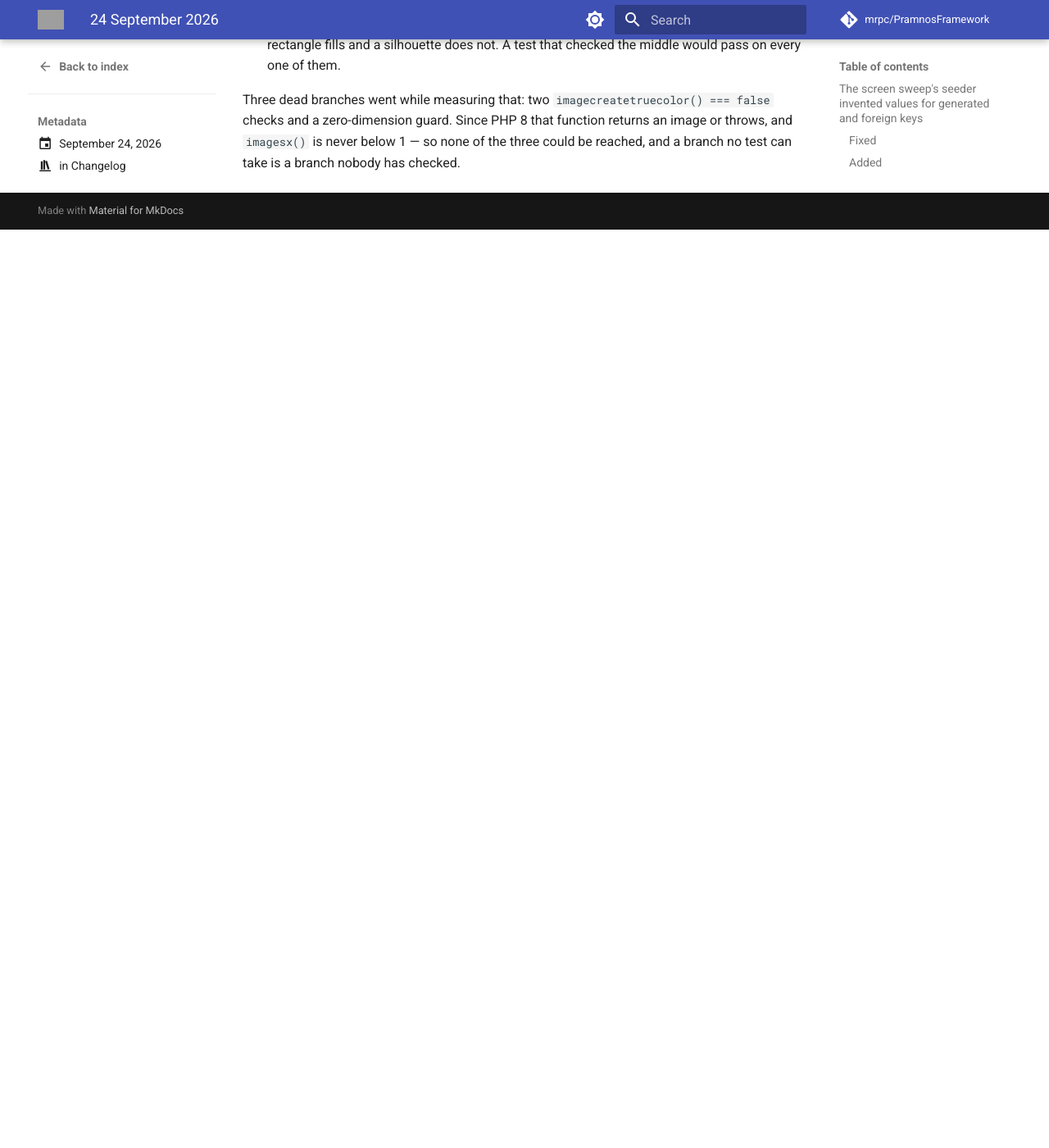
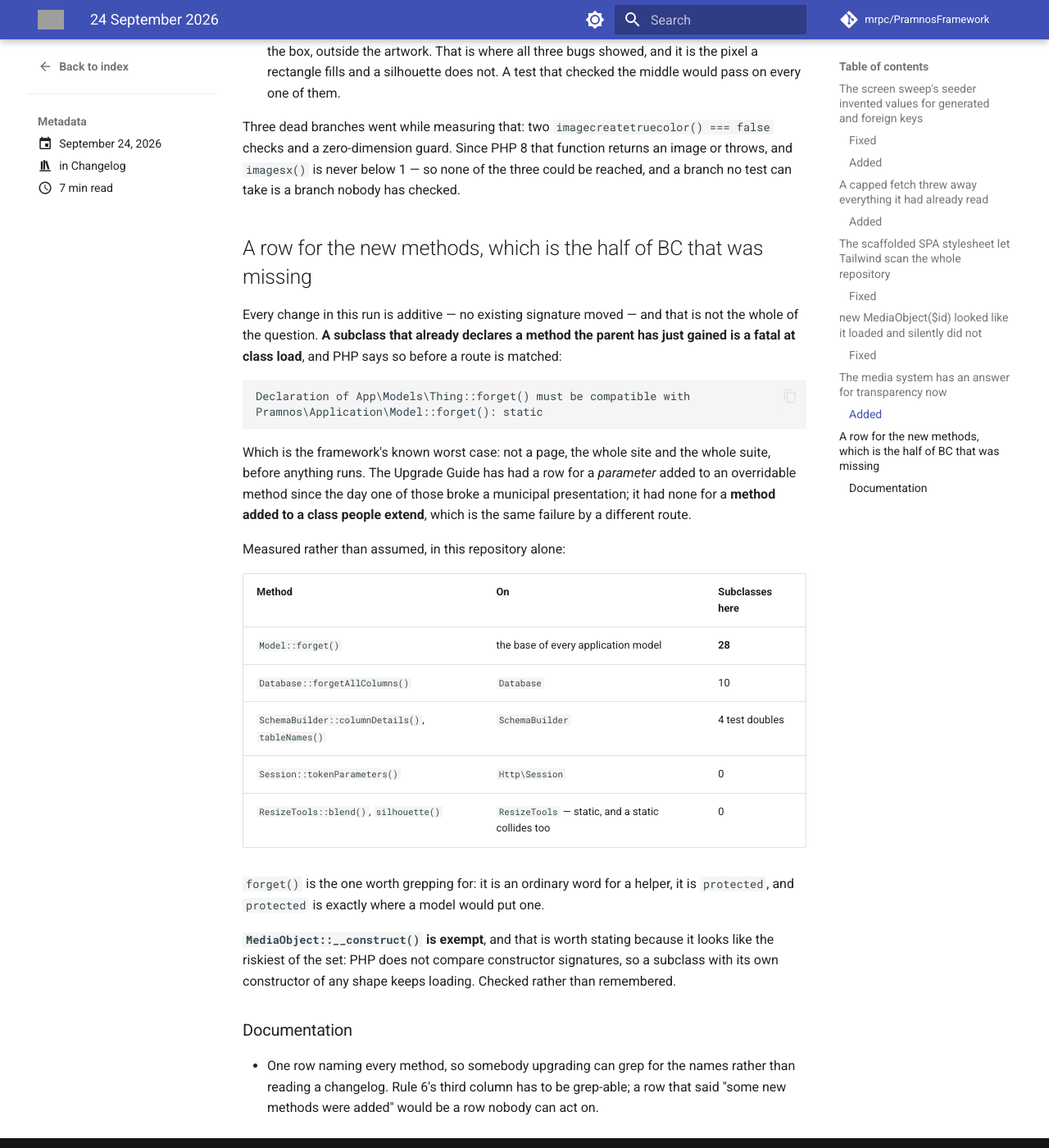
Before and after one commit to mrpc/PramnosFramework, an MkDocs documentation site: the page built from docs/version-history/posts/2026-09-24.md, in a window 1280 px wide and 1400 px high, scrolled down 4517 px. Shown: the whole window at 82% size. Built offline with MkDocs 1.6.1 and Material for MkDocs 9.7.7, drawn with Linux system fonts in a browser that asks for light colours; comment, search, counter and statistics services are not loaded; before the commit the page ends 4797 px from its top, so only the background shows below that; some of the changed text lies outside the part shown; grey boxes are pictures that could not be loaded.

Commit message:
docs(upgrade): a row for the new methods, which is the half of BC that was missing
Every change in this run is additive and no signature moved, and that is not the
whole of the question. A subclass that already declares a method the parent has
just gained is a fatal at class load:

  Declaration of App\Models\Thing::forget() must be compatible with
  Pramnos\Application\Model::forget(): static

Which is the framework's known worst case — not a page, the whole site and the
whole suite, before anything runs. The Upgrade Guide has had a row for a
parameter added to an overridable method since one of those broke a municipal
presentation; it had none for a method added to a class people extend, which is
the same failure by a different route.

Counted in this repository: `Model::forget()` sits on the base of every
application model (28 subclasses here), `Database::forgetAllColumns()` on
`Database` (10), `SchemaBuilder::columnDetails()` / `tableNames()` on a class
four test doubles extend. `forget()` is the one to grep for — an ordinary word
for a helper, and `protected`, which is where a model would put one.

`MediaObject::__construct()` is exempt and the row says so, because it looks like
the riskiest of the set: PHP does not compare constructor signatures. Checked,
not remembered.

````diff
--- a/docs/Pramnos_Upgrade_Guide.md
+++ b/docs/Pramnos_Upgrade_Guide.md
@@ -549,6 +549,7 @@
 | **A failed session-tracking write** | Logged and nothing else. Both dialect branches of `SessionTrackingMiddleware` — and `Addon\System\Session` — caught the exception and called `$session->reset()` and `$auth->logout()`, so any database error writing a tracking row signed the visitor out. | Nothing to do, and worth knowing if you have seen unexplained sign-outs: this was one cause of them. A revoked session still takes effect through `sessions.logout`, on the next request that reaches the database. |
 | **`sessions.url` and `sessions.agent`** | `text` instead of `varchar(255)`, in the create-table and in a new migration for databases that already have them narrow. An OAuth callback carrying three scopes is over 400 characters, and PostgreSQL refused the whole insert. | **Run `migrate` once after upgrading.** Measured on 200,000 rows: **1.4 ms** on PostgreSQL (a catalogue change, no rewrite) and **711 ms** on MySQL (`ALGORITHM=COPY` is the only option, so the table is rebuilt and writes block). The table holds five minutes of visitors, so it is far smaller than that in practice. Nullability is preserved either way. **If an application has a view or materialised view selecting `sessions.url` or `sessions.agent`, PostgreSQL refuses the ALTER** — the migration declines and names the view rather than stopping the run; drop it, run `migrate`, recreate it. A report that assumed `url` fits in 255 characters now sees longer values: they were being lost before, not stored short. |
 | **`Controller::terminate()`** | Exists on the base controller and throws `ApplicationClosedException` under any test runner (`PRAMNOS_TESTING` or either PHPUnit constant) instead of `exit`. The eight framework controllers that each carried their own copy — in four different behaviours — no longer do. | **Grep your application for `function terminate`.** An override declaring anything other than `protected function terminate(): void` is a fatal at class load; one declaring exactly that keeps working and keeps its own behaviour. In tests, a controller action that ends the request now throws instead of exiting or returning: expect `ApplicationClosedException`. `Oauth` no longer throws a bare `\Exception` with the message `OAuth controller terminated` — match the type. |
+| **New methods on classes you may subclass** | `Model::forget()`, `SchemaBuilder::columnDetails()` / `tableNames()`, `Database::forgetAllColumns()`, `Session::tokenParameters()`, `ResizeTools::blend()` / `silhouette()`. All additive — no existing signature changed. | **Grep your application for `function forget`, and for the others if you subclass those classes.** A subclass that already declares a method of the same name with a different signature is a **fatal at class load**, not a runtime error: `Declaration of App\Models\Thing::forget() must be compatible with Pramnos\Application\Model::forget(): static`. `forget()` is the one to check — every model extends `Model` and it is an ordinary word for a helper. Fix by matching the parent's signature (`protected function forget(): static`, widening to `public` is allowed) or renaming yours. `MediaObject::__construct()` is exempt: PHP does not compare constructor signatures. |
 | **`create:crud` output — `load()`** | Generated controllers take the value `load()` returns (`$model = (new Thing($this))->load($id);`) instead of calling it as a statement. `Model::forget()` is new, so a tenant-scoped `load()` can empty the model as well as refuse the row. | **Re-read every `create:crud` controller you already have.** Nothing regenerates. If your model scopes by tenant and the controller writes `$model->load($id);` on its own line, that controller serves the row the model refused — it is a cross-tenant read. Take the return value, and call `$this->forget()` on the refusal path in the model. |
 | **`create:crud` output — the list endpoint** | `getApiList(…)` is generated with `useGetData: true`, matching the read of a single row. It was `false`, which returned raw database rows. | Nothing regenerates. An existing controller's list returns raw rows: any column the model transforms has a different shape there than on the read of the same row. Change the argument, and check whatever consumed the list — a front end formatting a raw timestamp draws 1 January 1970. |
 | **GDPR erasure** | `Account::eraseUserData()` fires `account.data_erase` with the user id before its own deletes, and **skips a table this installation does not have** instead of raising. | If you override `eraseUserData()` to delete your own rows, you can drop the override and listen for the event instead — it runs at the right moment by construction. **And if account deletion has been failing for you**, this is likely why: five of the six tables are `authserver.*`, so without that feature every deletion answered "An error occurred". |
--- a/docs/version-history/posts/2026-09-24.md
+++ b/docs/version-history/posts/2026-09-24.md
@@ -6,13 +6,14 @@
 
 # 24 September 2026
 
-5 changes:
+6 changes:
 
 - The screen sweep's seeder invented values for generated and foreign keys
 - A capped fetch threw away everything it had already read
 - The scaffolded SPA stylesheet let Tailwind scan the whole repository
 - `new MediaObject($id)` looked like it loaded and silently did not
 - The media system has an answer for transparency now
+- …and a row for the new methods, which is the half of BC that was missing
 
 <!-- more -->
 
@@ -184,3 +185,43 @@
 and a zero-dimension guard. Since PHP 8 that function returns an image or throws, and
 `imagesx()` is never below 1 — so none of the three could be reached, and a branch no test
 can take is a branch nobody has checked.
+
+## A row for the new methods, which is the half of BC that was missing
+
+Every change in this run is additive — no existing signature moved — and that is not the
+whole of the question. **A subclass that already declares a method the parent has just
+gained is a fatal at class load**, and PHP says so before a route is matched:
+
+```
+Declaration of App\Models\Thing::forget() must be compatible with
+Pramnos\Application\Model::forget(): static
+```
+
+Which is the framework's known worst case: not a page, the whole site and the whole suite,
+before anything runs. The Upgrade Guide has had a row for a *parameter* added to an
+overridable method since the day one of those broke a municipal presentation; it had none
+for a **method added to a class people extend**, which is the same failure by a different
+route.
+
+Measured rather than assumed, in this repository alone:
+
+| Method | On | Subclasses here |
+|---|---|---|
+| `Model::forget()` | the base of every application model | **28** |
+| `Database::forgetAllColumns()` | `Database` | 10 |
+| `SchemaBuilder::columnDetails()`, `tableNames()` | `SchemaBuilder` | 4 test doubles |
+| `Session::tokenParameters()` | `Http\Session` | 0 |
+| `ResizeTools::blend()`, `silhouette()` | `ResizeTools` — static, and a static collides too | 0 |
+
+`forget()` is the one worth grepping for: it is an ordinary word for a helper, it is
+`protected`, and `protected` is exactly where a model would put one.
+
+**`MediaObject::__construct()` is exempt**, and that is worth stating because it looks like
+the riskiest of the set: PHP does not compare constructor signatures, so a subclass with its
+own constructor of any shape keeps loading. Checked rather than remembered.
+
+### Documentation
+
+- One row naming every method, so somebody upgrading can grep for the names rather than
+  reading a changelog. Rule 6's third column has to be grep-able; a row that said "some new
+  methods were added" would be a row nobody can act on.
````
